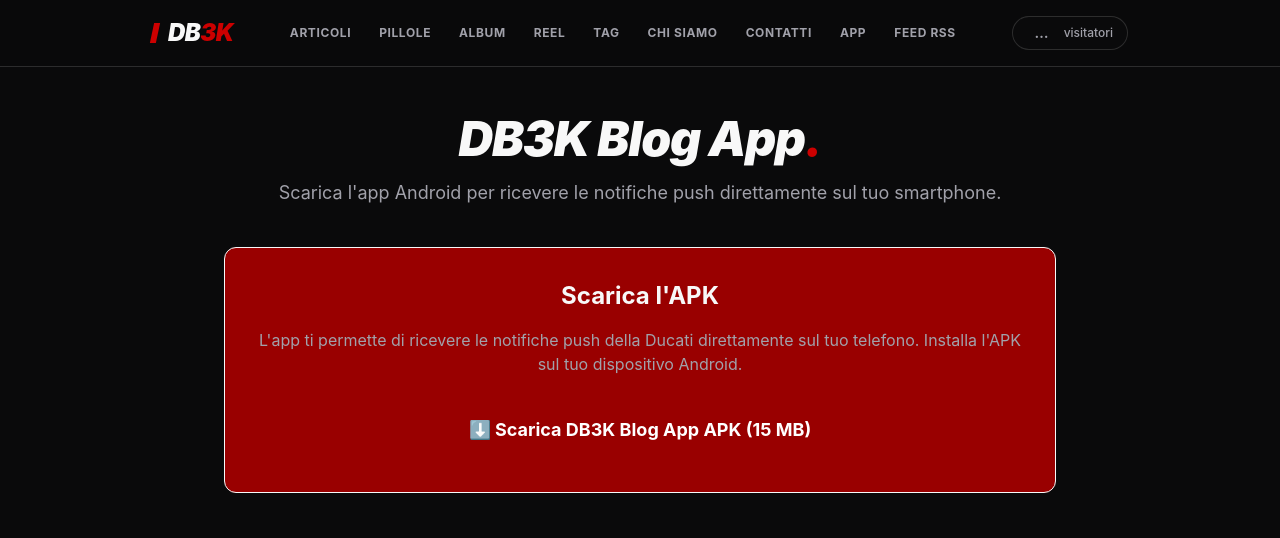
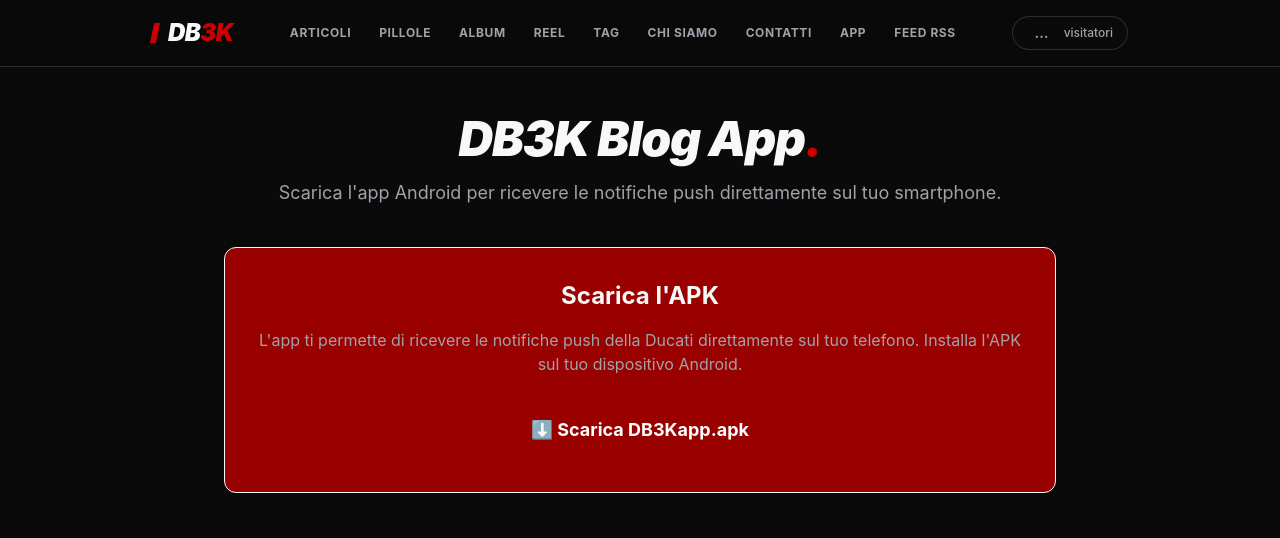
Before and after one commit to frankz9000-web/db3k, an Astro site: page /app in a window 1280 px wide. Shown: the top 538 px of the page. Built offline with nearby package versions, Linux system fonts and the light colour scheme; Astro itself is replaced by a stand-in of ours.

Commit message:
feat: Rename APK to DB3Kapp.apk

```diff
--- a/src/pages/app.astro
+++ b/src/pages/app.astro
@@ -14,16 +14,16 @@ import Layout from '../layouts/Layout.astro';
       <p class="text-silver mb-6">
         L'app ti permette di ricevere le notifiche push della Ducati direttamente sul tuo telefono. Installa l'APK sul tuo dispositivo Android.
       </p>
-      <a href="/app-debug.apk" download class="bg-ducati-red text-white px-8 py-4 rounded-lg font-bold text-lg inline-block hover:bg-ducati-red-dark transition colo
+      <a href="/DB3Kapp.apk" download class="bg-ducati-red text-white px-8 py-4 rounded-lg font-bold text-lg inline-block hover:bg-ducati-red-dark transition colo
 rs">
-        ⬇️ Scarica DB3K Blog App APK (15 MB)
+        ⬇️ Scarica DB3Kapp.apk
       </a>
     </div>
 
     <div class="mt-12 text-center">
       <h2 class="text-xl font-bold text-ink mb-4">Inquadra con il telefono</h2>
       <img
-        src="https://api.qrserver.com/v1/create-qr-code/?size=300x300&data=https://db3k-blog.pages.dev/app-debug.apk"
+        src="https://api.qrserver.com/v1/create-qr-code/?size=300x300&data=https://db3k-blog.pages.dev/DB3Kapp.apk"
         alt="QR Code per scaricare l'app DB3K"
         class="rounded-lg border border-lunar"
       />
```
Also changed, not shown: 1 other file.
